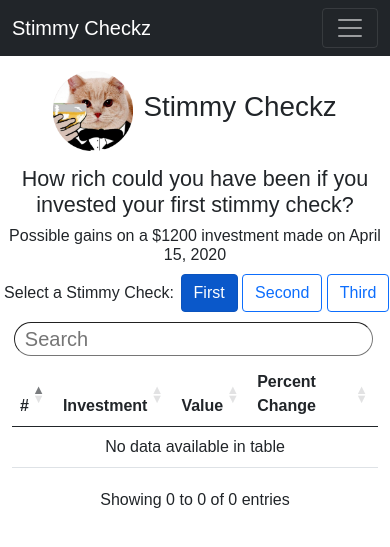
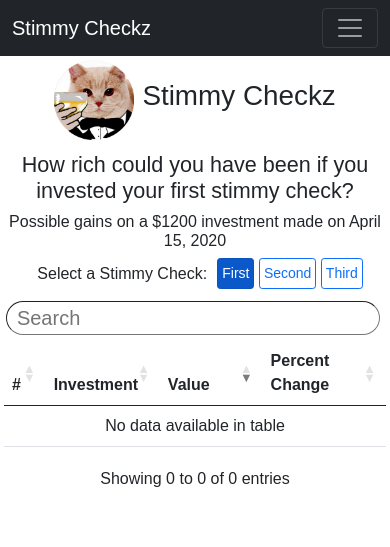
Before and after one commit to abhig8/Stimulus_Check_Value, a Flask app: page / in a window 390 px wide. Shown: the top 547 px of the page. Run offline with Flask 2, Linux system fonts and the light colour scheme; data that the repository does not hold is empty; some libraries are stand-ins or nearby versions.

Commit message:
mobile optimized

```diff
--- a/run_server.py
+++ b/run_server.py
@@ -2,4 +2,4 @@
 from src.app import app
 
 if __name__ == "__main__":
-	app.run(debug=True)
+	app.run(debug=False)
--- a/src/static/css/main.css
+++ b/src/static/css/main.css
@@ -7,7 +7,16 @@ p {
   margin: auto;
 }
 
-/* navbar search bar */
+
+#date-selection-caption {
+  width: 190px;
+}
+
+#investment-table-container {
+  padding: 4px;
+}
+
+/* navbar search box */
 .me-2 {
     border-radius: 25px;
 }
@@ -16,30 +25,10 @@ p {
   border-radius: 25px;
 }
 
-.flex-container {
-  display: flex;
-  flex-direction: row;
-  justify-content: center;
-  height: 90px;
-  align-items: center;
-  column-gap: 10px;
-  margin: 10px 0px;
-  white-space: nowrap;
-  overflow: hidden;
-}
-
-.flex-container#stock_price {
-  margin: 0;
-  height: auto;
-}
-
-#date-select-box{
-  height: auto;
-}
-
 #stocks {
   vertical-align: middle;
-  text-align: left;
+  table-layout: fixed;
+  width: 100% !important;
 }
 
 #stocks_info {
@@ -50,28 +39,38 @@ p {
   margin-top: 5px;
 }
 
-.btn-light{
-  border-radius: 5px;
+.first-column {
+  width: 5% !important;
 }
 
-.btn:active,
-.btn.active {
-  outline: 0;
+@media screen and (max-width: 400px) {
+  .first-column {
+    width: 2% !important;
+  }
+  .second-column {
+    width: 21% !important;
+  }
+  .third-column {
+    width: 18% !important;
+  }
 }
 
 div.dataTables_wrapper div.dataTables_filter label {
-  width: 99%;
-  margin: auto;
+  justify-content: center;
+  width: 99% !important;
+  margin: auto 0px;
 }
 
 div.dataTables_wrapper div.dataTables_filter input {
-  width: 99%;
+  justify-content: center;
+  width: 99% !important;
   border-radius: 25px;
   border-width: thin;
   padding-left: 10px;
-  margin: auto;
+  margin: auto 0px;
   font-size: 20px;
 }
+
 
 #moving_meme {
   position: absolute;
@@ -92,17 +91,13 @@ form#admin, form#logout{
 }
 
 input#stock {
-    margin-left: 5px;
+  margin-left: 5px;
 }
 
 input#crypto {
-    margin-left: 5px;
+  margin-left: 5px;
 }
 
 #ticker, #name {
   text-transform: uppercase;
 }
-
-footer {
-  padding-top: 10px;
-}
--- a/src/static/js/main.js
+++ b/src/static/js/main.js
@@ -1,14 +1,8 @@
 $(document).ready(function() {
   $('#stocks').DataTable({
-  	// "dom":"ftip",
     "paging": false,
-    // 'columnDefs': [
-    // {'width': '5', 'targets': 0},
-    // {'width': '270', 'targets': 1},
-    // {'width': '100', 'targets': 2},
-    // {'width': '100', 'targets': 3}
-    // ],
-    // "order": [[ 2, "desc" ]],
+    "bAutoWidth": false,
+    "order": [[ 2, "desc" ]],
     language: {
 	    searchPlaceholder: "Search",
 	    search: "",
--- a/src/templates/base.html
+++ b/src/templates/base.html
@@ -8,14 +8,13 @@
 		<link href="{{ url_for('static', filename='assets/img/favicon.png') }}" rel="apple-touch-icon">
 		<link href="https://cdn.jsdelivr.net/npm/bootstrap@5.0.0/dist/css/bootstrap.min.css" rel="stylesheet" integrity="sha384-wEmeIV1mKuiNpC+IOBjI7aAzPcEZeedi5yW5f2yOq55WWLwNGmvvx4Um1vskeMj0" crossorigin="anonymous">
 		<link href="https://cdn.datatables.net/1.10.24/css/dataTables.bootstrap5.min.css" rel="stylesheet">
-		<link href="~/lib/datatables/media/css/dataTables.uikit.css" rel="stylesheet" />
 		<link rel="stylesheet" href="{{ url_for('static', filename='./css/main.css')}}">
 	</head>
 
 	<body>
 		<nav class="navbar navbar-expand-lg navbar-dark bg-dark">
 		  <div class="container-fluid">
-		    <a class="navbar-brand" href="/">Stimmy Checkz</a>
+		    <a class="navbar-brand" href="{{ url_for('home', check_number=g.check_number) }}">Stimmy Checkz</a>
 		    <button class="navbar-toggler" type="button" data-bs-toggle="collapse" data-bs-target="#navbarSupportedContent" aria-controls="navbarSupportedContent" aria-expanded="false" aria-label="Toggle navigation">
 		      <span class="navbar-toggler-icon"></span>
 		    </button>
--- a/src/templates/date_selection.html
+++ b/src/templates/date_selection.html
@@ -1,5 +1,5 @@
-<div id="date-select-box" class="flex-container">
-  <div class="flex-item">
+<div class="d-flex justify-content-center align-items-center flex-nowrap my-2">
+  <div id="date-selection-caption" class="text-center">
     <p>Select a Stimmy Check:</p>
   </div>
   <div>
@@ -11,7 +11,7 @@
       {% else %}
         href = "{{ url_for(request.endpoint, check_number=loop.index) }}"
       {% endif %}
-      class="btn {% if g.check_number == loop.index %} active btn-primary {% else %} btn-outline-primary {% endif %}"
+      class="p-1 btn btn-sm {% if g.check_number == loop.index %} active btn-primary {% else %} btn-outline-primary {% endif %}"
      >
       {{item}}
      </a>
--- a/src/templates/error.html
+++ b/src/templates/error.html
@@ -3,11 +3,11 @@
 {% block title %}Stimmy Checkz | Error{% endblock %}
 
 {% block header%}
-  <div class="flex-container">
-    <div class="item">
+  <div class="d-flex justify-content-center align-items-center">
+    <div class="p-1">
       <img height="80px" src="{{ url_for('static', filename='assets/img/gigacat.png') }}"/>
     </div>
-    <div class="item">
+    <div class="p-1">
       <h1> Stimmy Checkz </h1>
     </div>
   </div>
--- a/src/templates/overview.html
+++ b/src/templates/overview.html
@@ -3,11 +3,11 @@
 {% block title %}Stimmy Checkz{% endblock %}
 
 {% block header%}
-  <div class="flex-container">
-    <div class="item">
+  <div class="d-flex justify-content-center align-items-center">
+    <div class="p-1">
       <img height="80px" src="{{ url_for('static', filename='assets/img/gigacat.png') }}"/>
     </div>
-    <div class="item">
+    <div class="p-1">
       <h1> Stimmy Checkz </h1>
     </div>
   </div>
@@ -15,35 +15,35 @@
 
 {% block content %}
 <div class="overview-page">
-  <h4 class="text-center">How rich could you have been if you invested your first stimmy check?</h4>
-  <h6 class="text-center"> {{ overview_line }} </h6>
+  <h4 class="text-center m-2">How rich could you have been if you invested your first stimmy check?</h4>
+  <h6 class="text-center m-2"> {{ overview_line }} </h6>
   {% include 'date_selection.html' %}
-  <div class="container">
-    <table id="stocks" class="table table-hover" width="100%">
+  <div id="investment-table-container" class="container">
+    <table id="stocks" class="table table-hover text-left">
       <thead>
         <tr>
-            <th>#</th>
-            <th>Investment</th>
-            <th>Value</th>
-            <th>Percent Change</th>
+            <th class="first-column">#</th>
+            <th class="second-column">Investment</th>
+            <th class="third-column">Value</th>
+            <th class="fourth-column">Percent Change</th>
         </tr>
       </thead>
       <tbody>
         {% for investment in investment_list%}
           <tr onclick="window.location.href='{{ url_for('stock', stock_ticker=investment[1], check_number=g.check_number) }}';">
-            <td>
+            <td class="first-column">
               {{ loop.index }}
             </td>
-            <td>
+            <td class="second-column">
               <img
-                style = "max-width:100px; max-height:45px;"
+                style = "max-width:90px; max-height:40px"
                         src="{{ investment[4] }}"
                         />
-               <font style="cursor: pointer;"> {{ investment[0] | upper }}</font>
-               <font style="cursor: pointer;" size="-1" color="#696969">{{investment[1]}}</font>
+               <font style="cursor:pointer; font-size:12px"> {{ investment[0] | upper }}</font>
+               <font style="cursor: pointer; font-size:10px" color="#696969">{{investment[1]}}</font>
             </td>
-            <td><font style="cursor: pointer;">${{ investment[2] }}</font></td>
-            <td data-order= "{{investment[2]}}">
+            <td class="third-column"><font style="cursor: pointer;">${{ investment[2] }}</font></td>
+            <td data-order= "{{investment[2]}}" class="fourth-column">
               {% if investment[3] > 0 %}
                 <svg xmlns="http://www.w3.org/2000/svg" width="16" height="20" fill="Green" class="bi bi-arrow-up" viewBox="0 0 16 20">
                   <path fill-rule="evenodd" d="M8 15a.5.5 0 0 0 .5-.5V2.707l3.146 3.147a.5.5 0 0 0 .708-.708l-4-4a.5.5 0 0 0-.708 0l-4 4a.5.5 0 1 0 .708.708L7.5 2.707V14.5a.5.5 0 0 0 .5.5z"/>
--- a/src/templates/stock.html
+++ b/src/templates/stock.html
@@ -2,11 +2,11 @@
 {% block title %}Stimmy Checkz | {{ stock_ticker | upper }}{% endblock %}
 
 {% block header%}
-	<div class="flex-container">
-	  <div class="item">
+	<div class="d-flex justify-content-center align-items-center">
+	  <div class="p-1">
 	    <img style="max-width:150px; max-height:80px;" src= "{{ image_link }}"/>
 	</div>
-	  <div class="item">
+	  <div class="p-1 text-center">
 	    <h1> {{stock_name}} </h1>
 	  </div>
 	 	<div>
```
